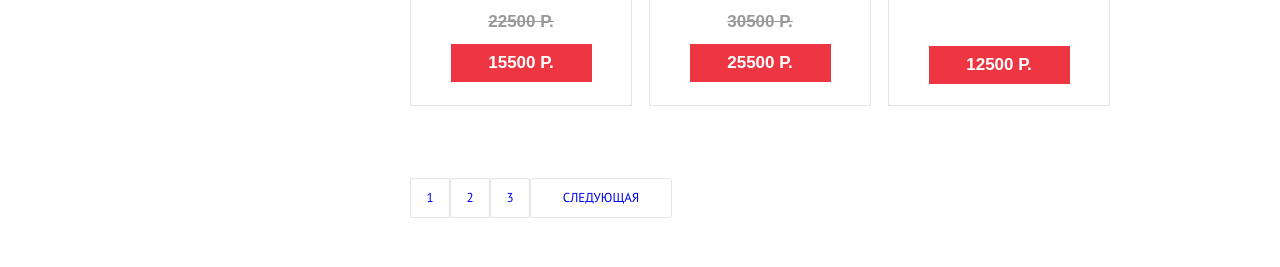
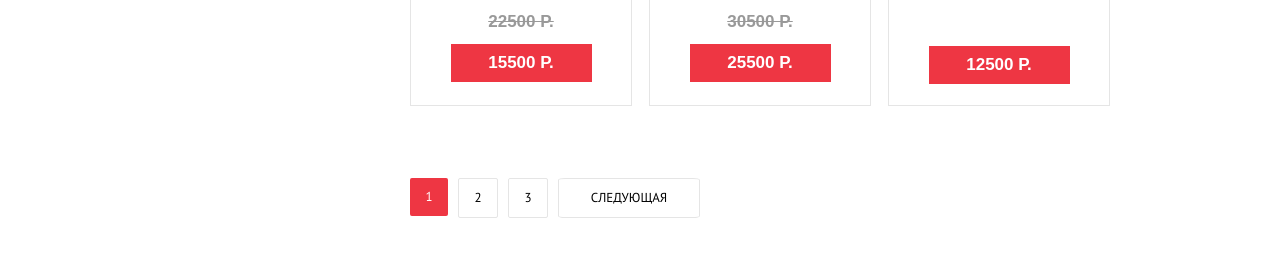
Before and after one commit to aazhuravlev/1019777-technomart-25, a plain HTML site: page catalog.html in a window 1280 px wide. Shown: the part 1606-1873 px from the top of the page. Drawn offline with Linux system fonts and the light colour scheme; a web font is replaced by a local one.

Commit message:
закончил стилизацию пагинации

```diff
--- a/catalog.html
+++ b/catalog.html
@@ -268,10 +268,10 @@
             </li>
           </ul>
           <ul class="pagination-list">
-            <li class="pagination-item current"><a href="#">1</a></li>
-            <li class="pagination-item"><a href="#">2</a></li>
-            <li class="pagination-item"><a href="#">3</a></li>
-            <li class="pagination-next"><a href="#">Следующая</a></li>
+            <li><a href="#" class="pagination-item-current">1</a></li>
+            <li><a href="#" class="pagination-item">2</a></li>
+            <li><a href="#" class="pagination-item">3</a></li>
+            <li><a href="#" class="pagination-next">Следующая</a></li>
           </ul>
         </section>
       </div>
--- a/css/style.css
+++ b/css/style.css
@@ -644,17 +644,26 @@ body {
   display: flex;
   justify-content: center;
   align-items: center;
+  margin-right: 10px;
+  border-radius: 5%;
   color: #000000;
-  border-radius: 5%;
-
   width: 38px;
   min-height: 38px;
   border: solid 1px #e5e5e5;
   background-color: #ffffff;
 }
 
-.pagination-item .current {
+.pagination-item-current {
+  display: flex;
+  justify-content: center;
+  align-items: center;
   color: #ffffff;
+  border-radius: 5%;
+
+  width: 38px;
+  min-height: 38px;
+
+  margin-right: 10px;
 
   background-color: #ee3643;
 }
```
